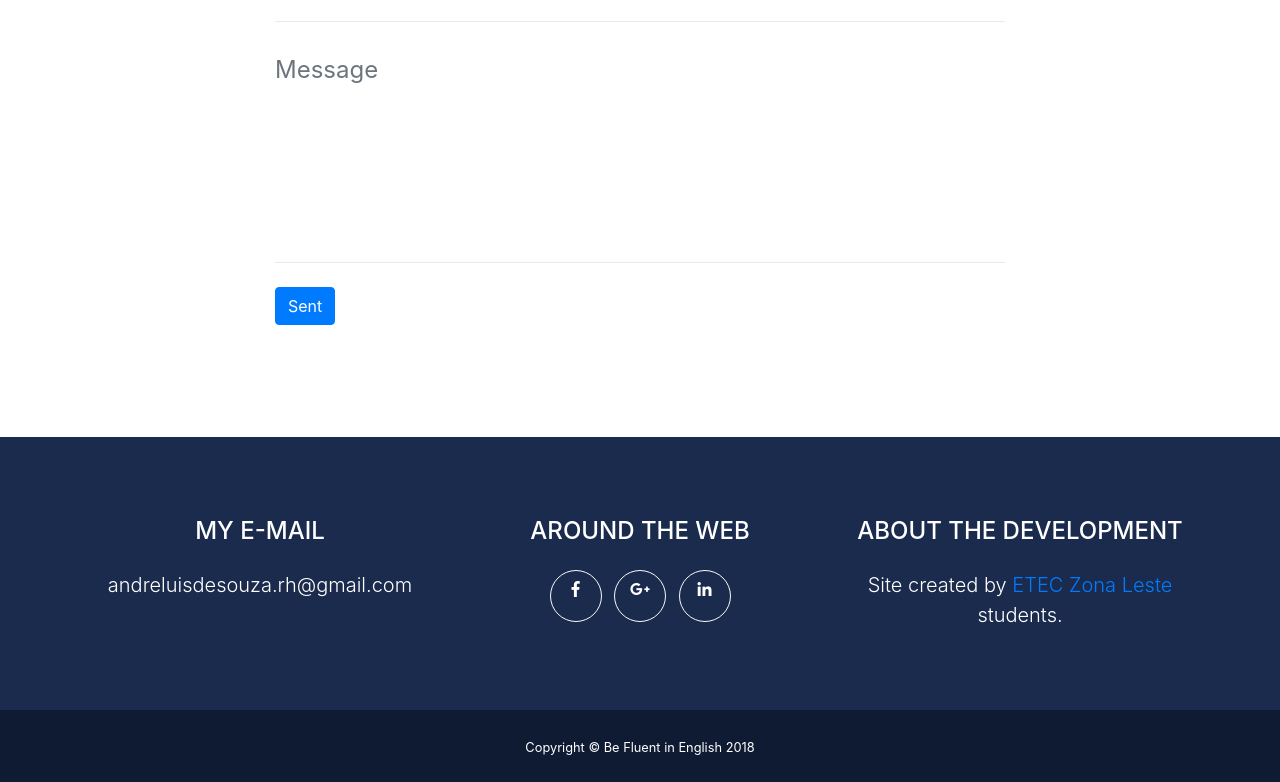
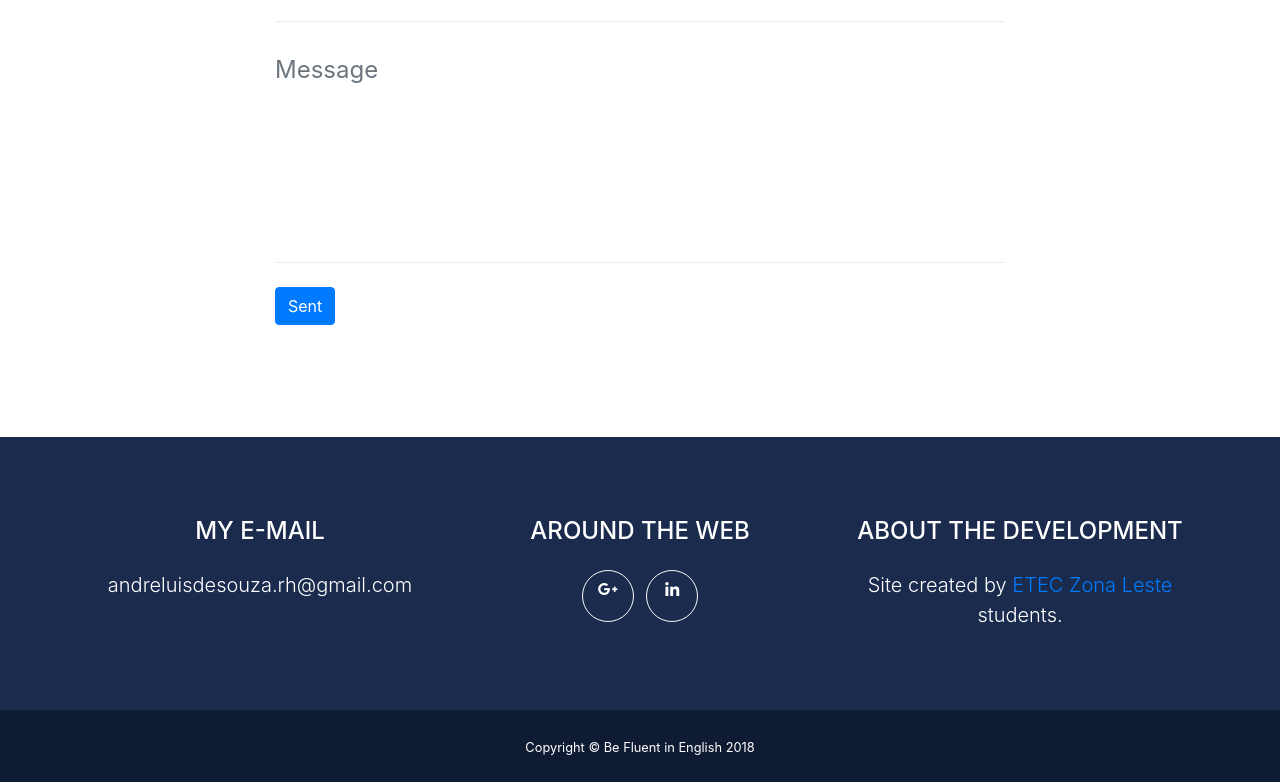
Before and after one commit to gabrielpdsilva/Site_Project, a website with bundled scripts: page Projeto_bootstrap/index.html in a window 1280 px wide. Shown: the part 4073-4855 px from the top of the page. Built offline with nearby package versions, Linux system fonts and the light colour scheme.

Commit message:
rede social google plus adicionado no rodape

```diff
--- a/Projeto_bootstrap/index.html
+++ b/Projeto_bootstrap/index.html
@@ -291,11 +291,11 @@
           <div class="col-md-4 mb-5 mb-lg-0">
             <h4 class="text-uppercase mb-4">Around the Web</h4>
             <ul class="list-inline mb-0">
-              <li class="list-inline-item">
+            <!--<li class="list-inline-item">
                 <a class="btn btn-outline-light btn-social text-center rounded-circle" onclick="onLink(0)">
                   <i class="fab fa-fw fa-facebook-f"></i>
                 </a>
-              </li>
+              </li> -->
               <li class="list-inline-item">
                 <a class="btn btn-outline-light btn-social text-center rounded-circle" onclick="onLink(1)">
                   <i class="fab fa-fw fa-google-plus-g"></i>
--- a/Projeto_bootstrap/js/links_footer.js
+++ b/Projeto_bootstrap/js/links_footer.js
@@ -1,6 +1,6 @@
 function onLink(link_reference){
     var vet_links = ["https://www.facebook.com", // coloque a URL do facebook do seu professor
-                     "https://www.gmail.com",   // coloque a URL do gmail do seu professor
+                     "https://plus.google.com/u/0/108821087658774461616",   // URL do google+ do professor
                      "https://www.linkedin.com/in/andre-luis/",  // URL do linkedin do seu professor
                      "http://eteczonaleste.com.br/"];
 
```
